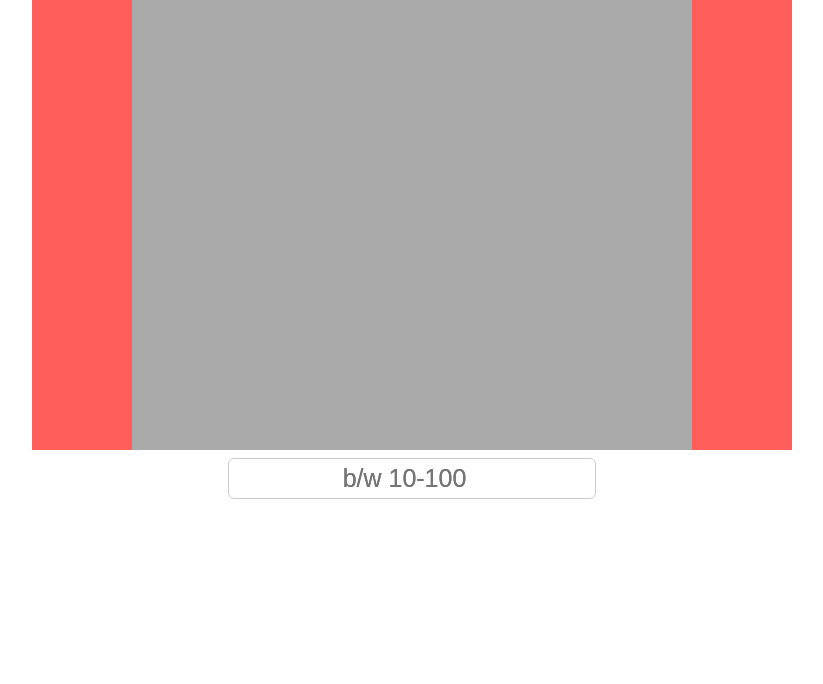
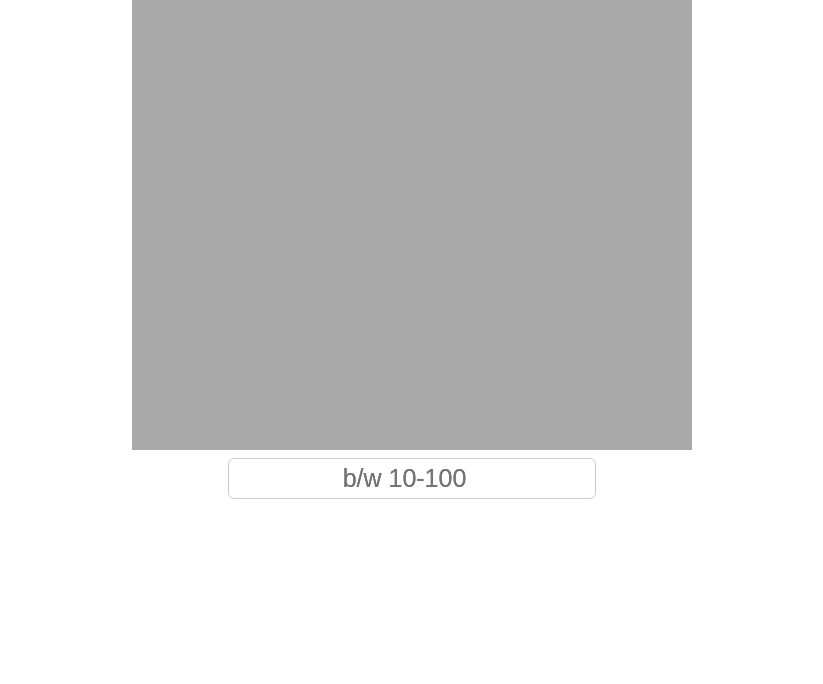
Before and after one commit to arqamx/etch-a-sketch-app., a plain HTML site: page index.html in a window 1280 px wide. Shown: the part 116-800 px from the top of the page, without its empty margins (228-1051 px from the left). Drawn offline with Linux system fonts and the light colour scheme.

Commit message:
Update Border Color

```diff
--- a/style.css
+++ b/style.css
@@ -9,7 +9,7 @@ body {
     height: 560px;
     gap: 1px;
     align-content: flex-start;
-    border: solid #FF5E5B;
+    border: solid #FFF;
     border-width: 6px 100px 0;
     margin-left: auto;
     margin-right: auto;
```
